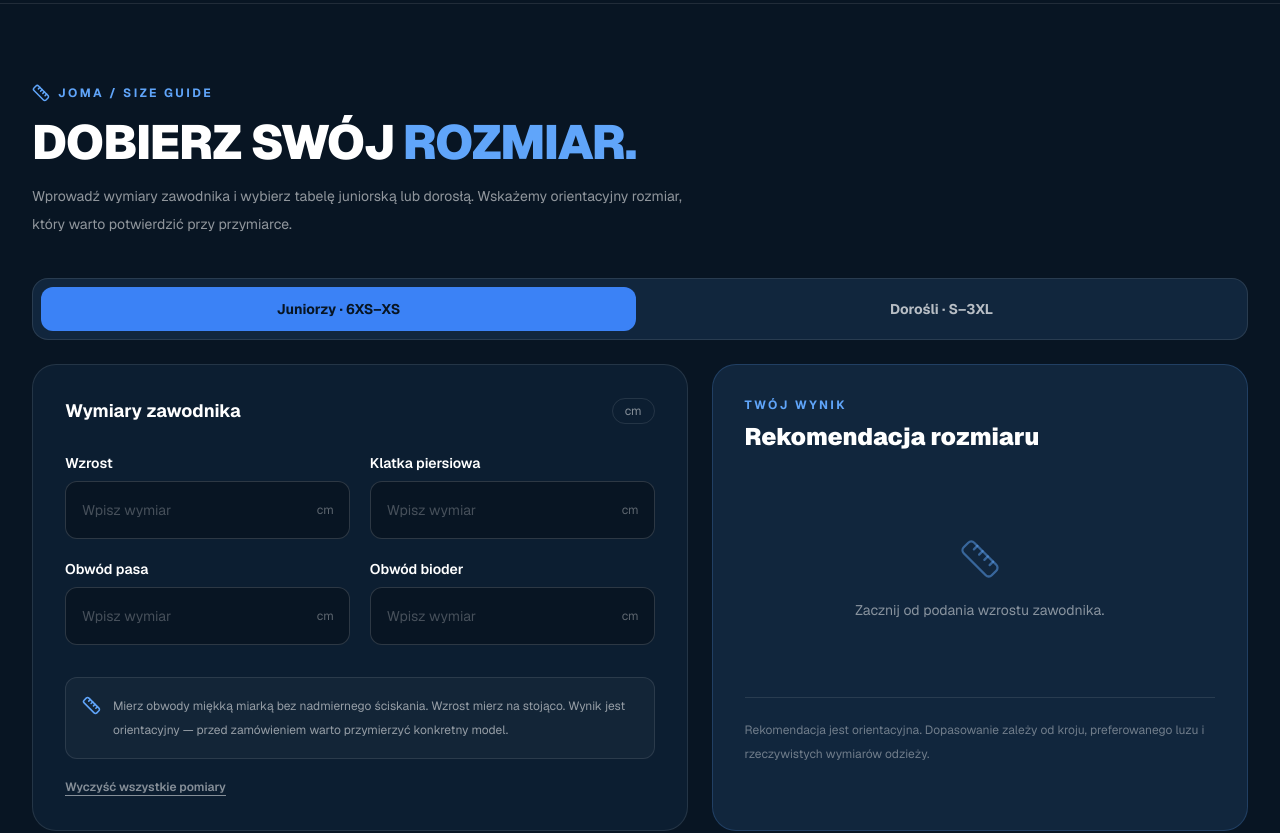
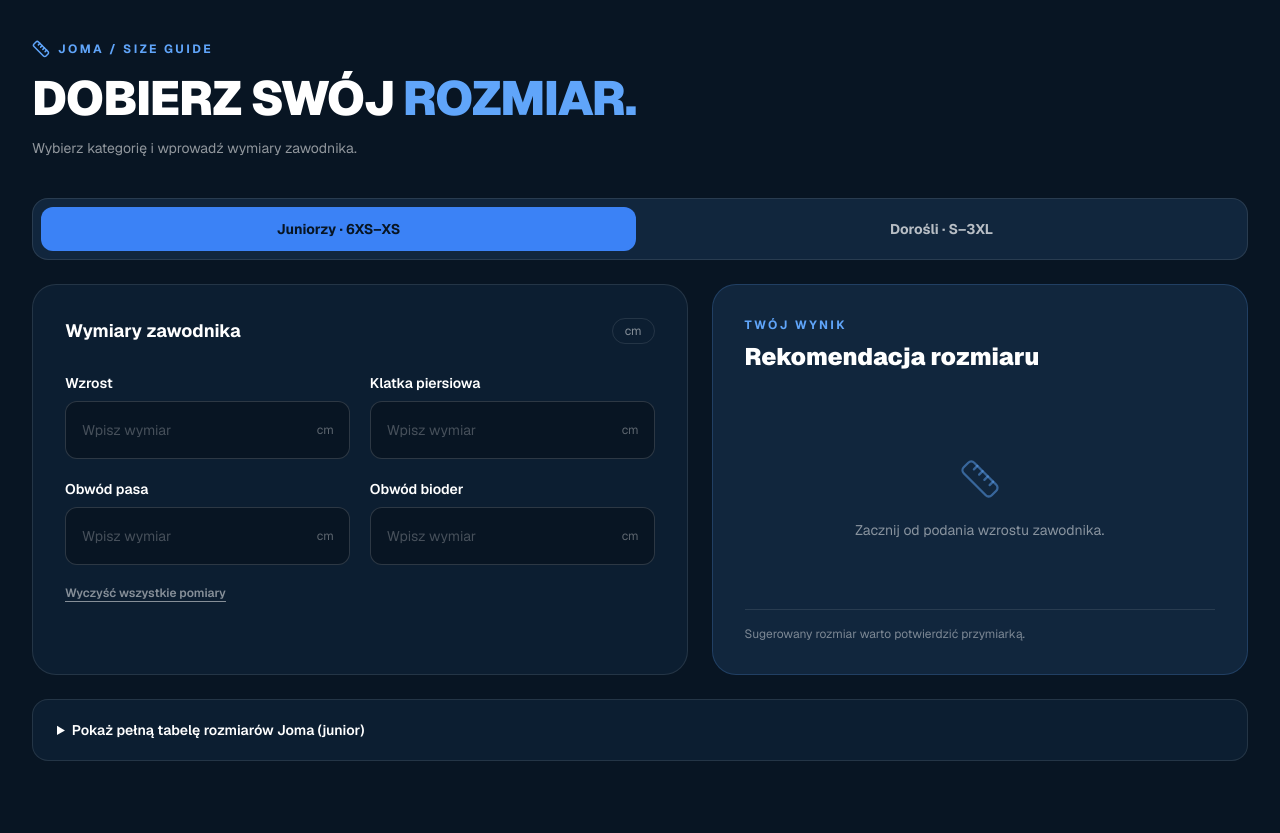
Before and after one commit to adiczq/dresy, a Next.js app: page / in a window 1280 px wide. Shown: the part 1460-2293 px from the top of the page. Built offline with nearby package versions, Linux system fonts and the light colour scheme.

Commit message:
style: simplify size guide and product descriptions

```diff
--- a/src/app/page.tsx
+++ b/src/app/page.tsx
@@ -219,10 +219,7 @@ export default function Home() {
             );
           })}
         </div>
-        <p className="mt-5 text-xs leading-6 text-white/45">
-          Numery katalogowe odzieży są uwzględniane w zestawieniu dla trenerów.
-          Spodnie i bluzę dobierzesz w niezależnych rozmiarach.
-        </p>
+
         {galleryProduct && (
           <ProductGallery
             product={galleryProduct}
--- a/src/components/SizeAdvisor.tsx
+++ b/src/components/SizeAdvisor.tsx
@@ -349,10 +349,9 @@ export default function SizeAdvisor({
           <h2 className="text-3xl font-black tracking-tight uppercase md:text-5xl">
             Dobierz swój <span className="text-club-accent">rozmiar.</span>
           </h2>
-          <p className="mt-4 max-w-2xl text-sm leading-7 text-white/55">
-            Wprowadź wymiary zawodnika i wybierz tabelę juniorską lub dorosłą.
-            Wskażemy orientacyjny rozmiar, który warto potwierdzić przy
-            przymiarce.
+
+          <p className="mt-4 text-sm text-white/55">
+            Wybierz kategorię i wprowadź wymiary zawodnika.
           </p>
         </div>
 
@@ -419,17 +418,7 @@ export default function SizeAdvisor({
                 </label>
               ))}
             </div>
-            <div className="mt-8 flex items-start gap-3 rounded-xl border border-white/10 bg-white/[0.03] p-4">
-              <Ruler size={19} className="text-club-accent mt-0.5 shrink-0" />
-              <p className="text-xs leading-6 text-white/55">
-                Mierz obwody miękką miarką bez nadmiernego ściskania.
-                {junior
-                  ? " Wzrost mierz na stojąco."
-                  : " Długość nogawki mierz od kroku wzdłuż wewnętrznej strony nogi."}{" "}
-                Wynik jest orientacyjny — przed zamówieniem warto przymierzyć
-                konkretny model.
-              </p>
-            </div>
+
             <button
               type="button"
               onClick={() => setValues(INITIAL_VALUES)}
@@ -581,9 +570,9 @@ export default function SizeAdvisor({
                   )}
               </div>
             )}
-            <p className="mt-7 border-t border-white/10 pt-5 text-xs leading-6 text-white/40">
-              Rekomendacja jest orientacyjna. Dopasowanie zależy od kroju,
-              preferowanego luzu i rzeczywistych wymiarów odzieży.
+
+            <p className="mt-5 border-t border-white/10 pt-4 text-xs text-white/45">
+              Sugerowany rozmiar warto potwierdzić przymiarką.
             </p>
           </div>
         </div>
--- a/src/components/order/ClothingSizes.tsx
+++ b/src/components/order/ClothingSizes.tsx
@@ -140,11 +140,6 @@ export default function ClothingSizes({
           Wróć do kalkulatora rozmiarów
         </a>
       )}
-
-      <p className="text-xs leading-6 text-white/40">
-        Rozmiary są orientacyjne. Poszczególne elementy pakietu mogą różnić się
-        krojem.
-      </p>
     </div>
   );
 }
```
